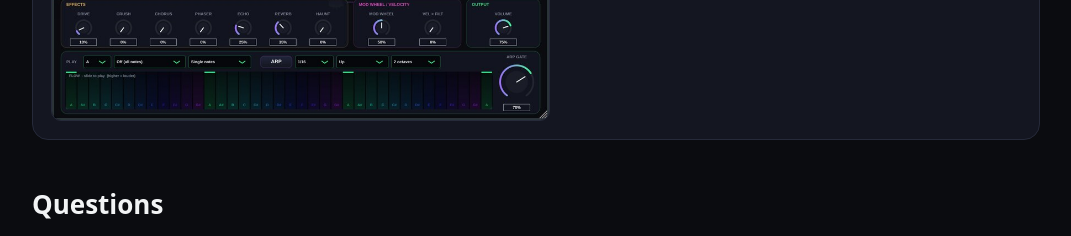
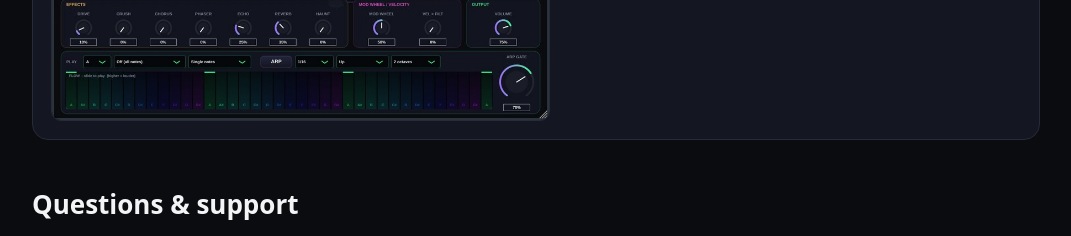
Before and after one commit to bsaxon430/ghosty-vst, a plain HTML site: page docs/store/index.html in a window 1280 px wide. Shown: the part 3303-3539 px from the top of the page, without its empty margins (104-1175 px from the left). Drawn offline with Linux system fonts and the light colour scheme.

Commit message:
Store: #support anchor for the questions section
Co-Authored-By: Claude Opus 5.5 <noreply@anthropic.com>
Claude-Session: https://claude.ai/code/session_015RuhnSu54L1gdPnfNTH7Jc

```diff
--- a/docs/store/index.html
+++ b/docs/store/index.html
@@ -159,7 +159,7 @@ a { color: var(--ecto); }
     </div>
   </div>
 
-  <h2 class="sec">Questions</h2>
+  <h2 class="sec" id="support">Questions &amp; support</h2>
   <details><summary>Can I try before I buy?</summary><p>Yes. Every plugin runs in demo mode: everything works, but the sound drops out for 2 seconds every 20 seconds, a reopened project starts at the default sound, and exporting is off. You can also play Mr. Mickens right now in your browser.</p></details>
   <details><summary>How does the license work?</summary><p>After you buy, Gumroad emails you a license key. Click UNLOCK in the plugin and paste it. It needs internet once, then works offline. One key works on up to 5 of your computers.</p></details>
   <details><summary>Which DAWs and computers?</summary><p>VST3 and AU on Mac (Apple Silicon and Intel, macOS 11 or newer) and VST3 on Windows 10/11, plus a standalone app. Tested in FL Studio; any VST3 or AU host should work.</p></details>
```
